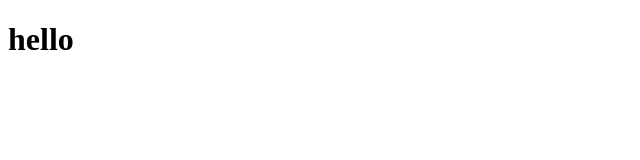
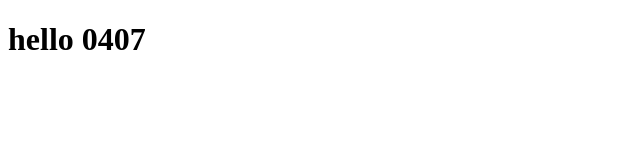
Before and after one commit to riley-cai/rileycai.github.io, a plain HTML site: page index.html in a window 1280 px wide. Shown: the whole page, without its empty margins (0-640 px from the left). Drawn offline with Linux system fonts and the light colour scheme.

Commit message:
Update index.html

```diff
--- a/index.html
+++ b/index.html
@@ -7,6 +7,6 @@
     <title>Document</title>
 </head>
 <body>
-    <h1>hello</h1>
+    <h1>hello 0407</h1>
 </body>
 </html>
```
